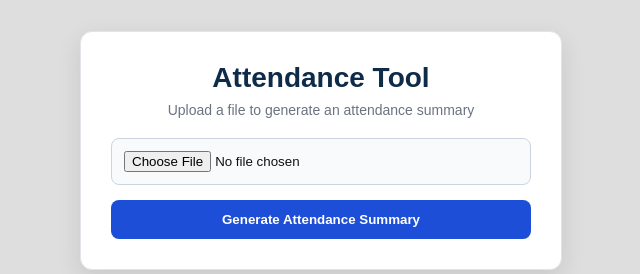
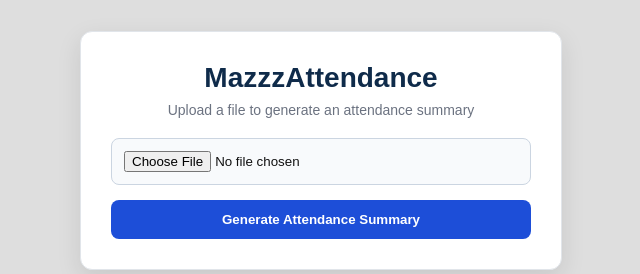
Before and after one commit to Colin-Kocher/attendance-web, a Flask app: page / in a window 1280 px wide. Shown: the part 350-624 px from the top of the page, without its empty margins (319-959 px from the left). Run offline with Flask 3, Linux system fonts and the light colour scheme.

Commit message:
Update index.html

```diff
--- a/templates/index.html
+++ b/templates/index.html
@@ -3,7 +3,7 @@
 <head>
     <meta charset="UTF-8">
     <meta name="viewport" content="width=device-width, initial-scale=1.0">
-    <title>Attendance Tool</title>
+    <title>MazzzAttendance</title>
     <style>
         body {
             margin: 0;
@@ -92,7 +92,7 @@
         <img src="{{ url_for('static', filename='Logo.png') }}" alt="Logo" class="logo">
 
         <div class="card">
-            <h1>Attendance Tool</h1>
+            <h1>MazzzAttendance</h1>
             <p class="subtitle">Upload a file to generate an attendance summary</p>
 
             <form method="POST" enctype="multipart/form-data">
```
